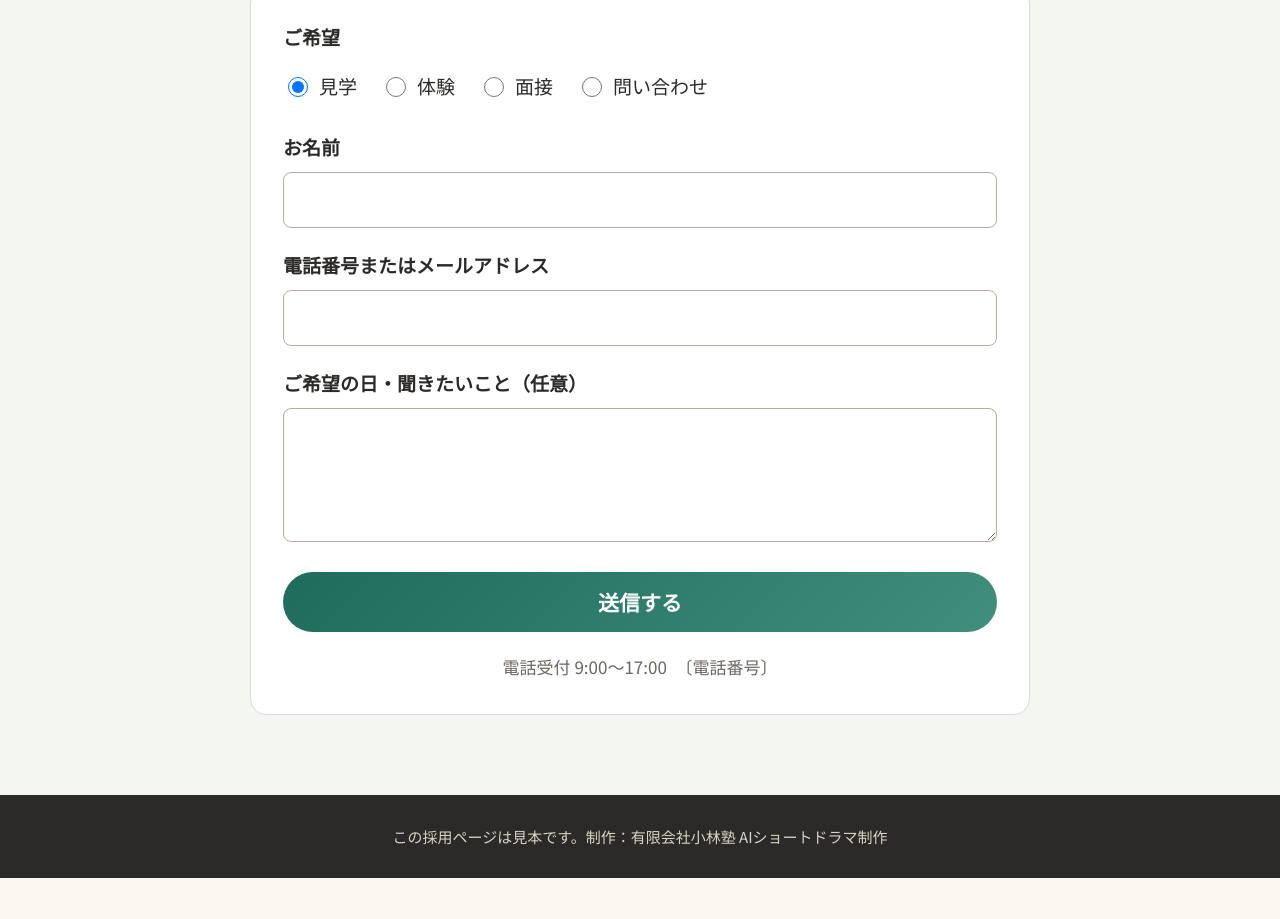
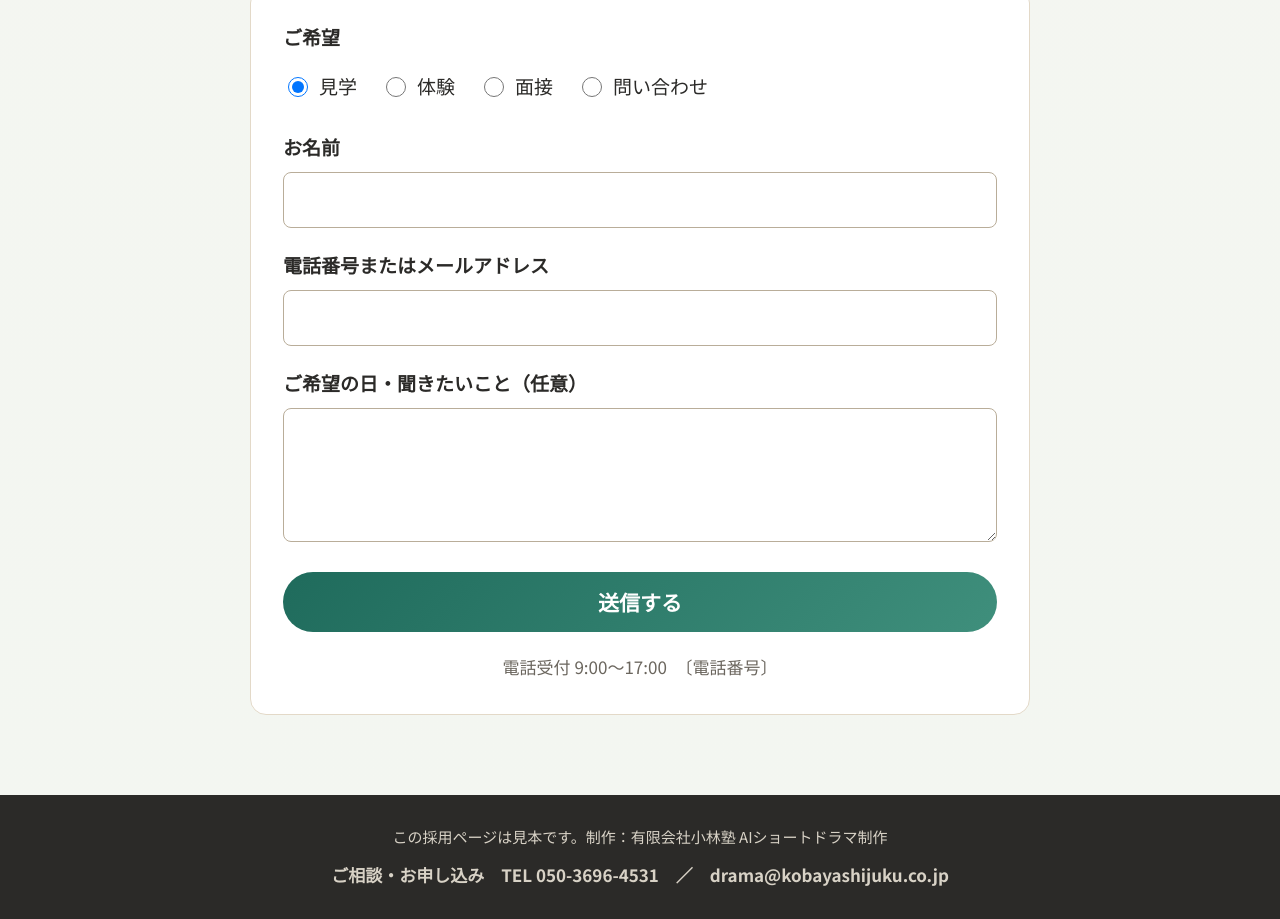
Before and after one commit to hiroki-kobayashi-ai/kobayashi-ai-drama-lp, a plain HTML site: page saiyou/kaigo/sample/index.html in a window 1280 px wide. Shown: the part 7393-8312 px from the top of the page. Before the commit the page ends 8271 px from the top, so only its background shows below. Drawn offline with Linux system fonts and the light colour scheme; a web font is replaced by a local one.

Commit message:
介護採用LPのフッターに連絡先を追加

```diff
--- a/saiyou/kaigo/sample/index.html
+++ b/saiyou/kaigo/sample/index.html
@@ -53,7 +53,7 @@ a:focus-visible,button:focus-visible,input:focus-visible,textarea:focus-visible{
 <p role="status" id="demo-msg" hidden style="margin:0;background:#e7efe9;border-radius:8px;padding:14px 18px;color:#1f4f44;font-size:18px">これは見本のため、実際には送信されません。</p>
 <p style="margin:0;text-align:center;color:#6b665e;font-size:17px">電話受付 9:00〜17:00　〔電話番号〕</p>
 </form></section>
-<footer style="background:#2b2a28;color:#d8d2c6;padding:28px;text-align:center;font-size:15px">この採用ページは見本です。制作：有限会社小林塾 AIショートドラマ制作</footer>
+<footer style="background:#2b2a28;color:#d8d2c6;padding:28px;text-align:center;font-size:15px"><div>この採用ページは見本です。制作：有限会社小林塾 AIショートドラマ制作</div><div style="margin-top:10px;font-size:17px;font-weight:700">ご相談・お申し込み　TEL 050-3696-4531　／　drama@kobayashijuku.co.jp</div></footer>
 </div>
 <script>document.getElementById('demo-form').addEventListener('submit',function(e){e.preventDefault();document.getElementById('demo-msg').hidden=false;});</script>
 </body></html>
```
